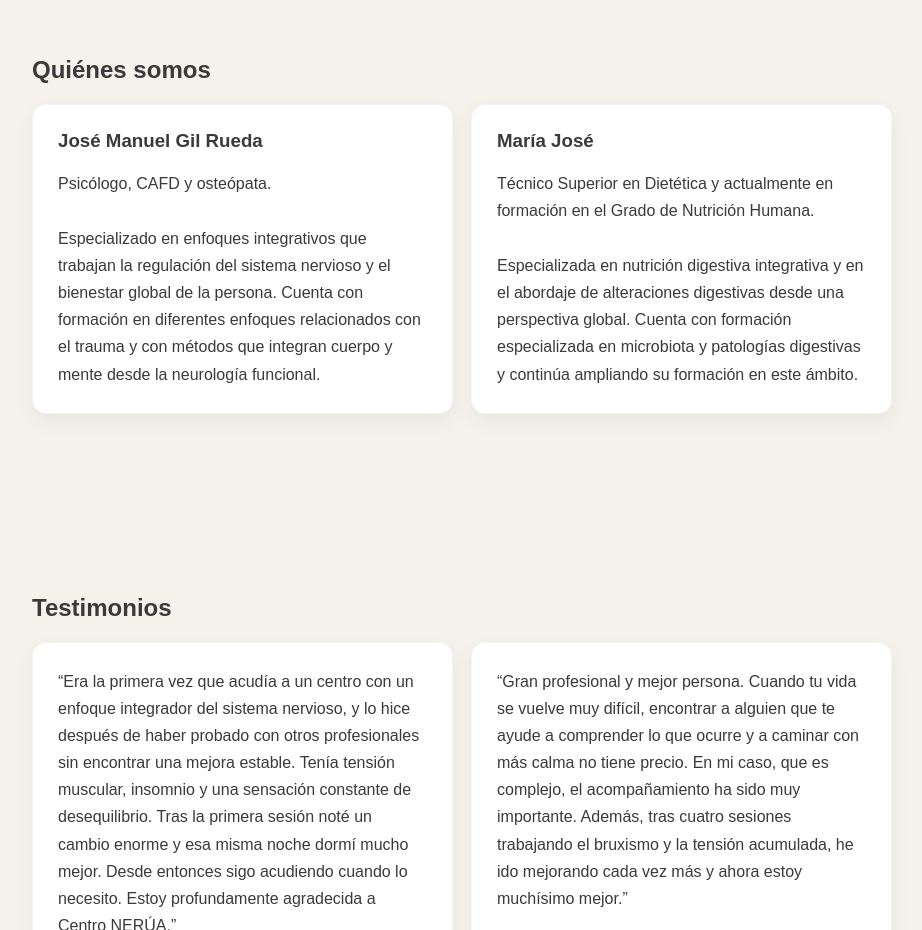
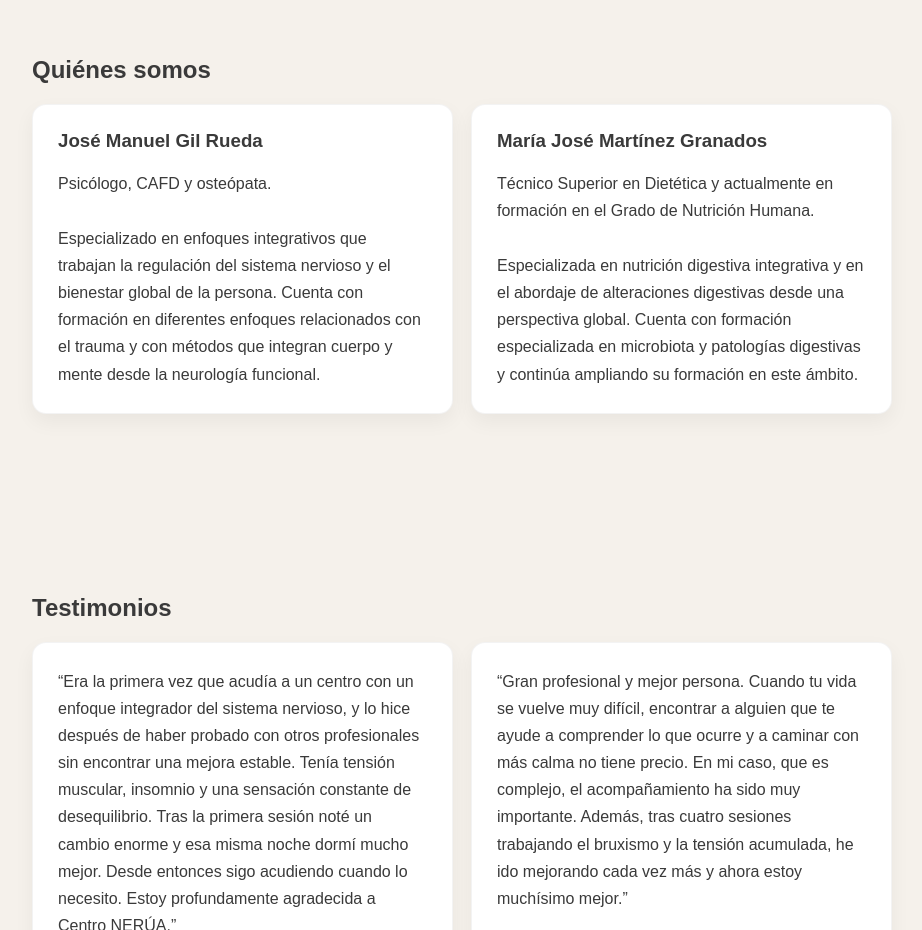
Before and after one commit to Centronerua/Nerua-web, a Next.js app: page / in a window 1280 px wide. Shown: the part 3480-4410 px from the top of the page, without its empty margins (178-1100 px from the left). Built offline with nearby package versions, Linux system fonts and the light colour scheme.

Commit message:
Update page.js

```diff
--- a/app/page.js
+++ b/app/page.js
@@ -205,7 +205,7 @@ export default function Home() {
           </div>
 
           <div style={card}>
-            <h3 style={{ marginTop: 0 }}>María José</h3>
+            <h3 style={{ marginTop: 0 }}>María José Martínez Granados</h3>
             <p style={{ margin: "8px 0 0", lineHeight: 1.7 }}>
               Técnico Superior en Dietética y actualmente en formación en el Grado de Nutrición Humana.
               <br /><br />
```
